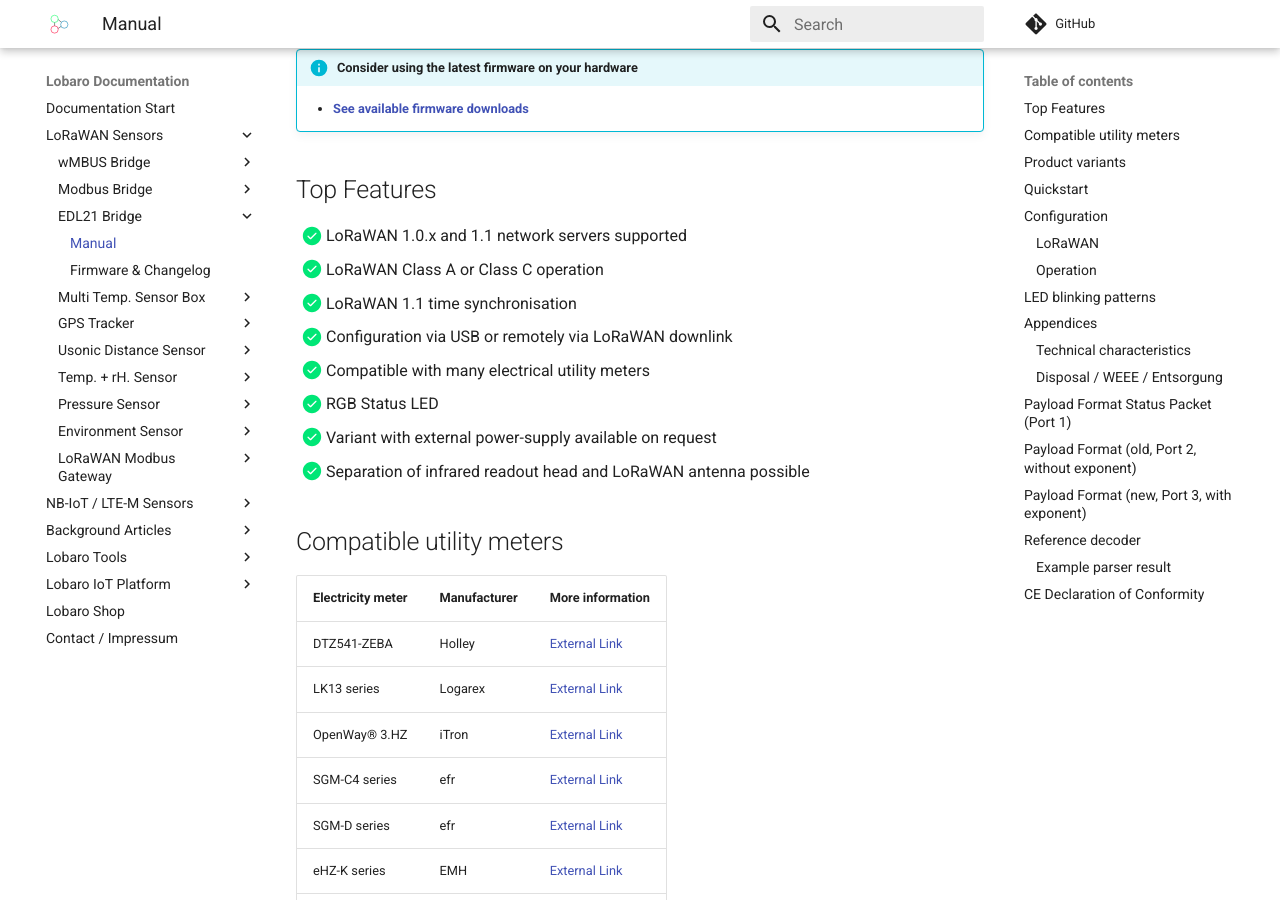
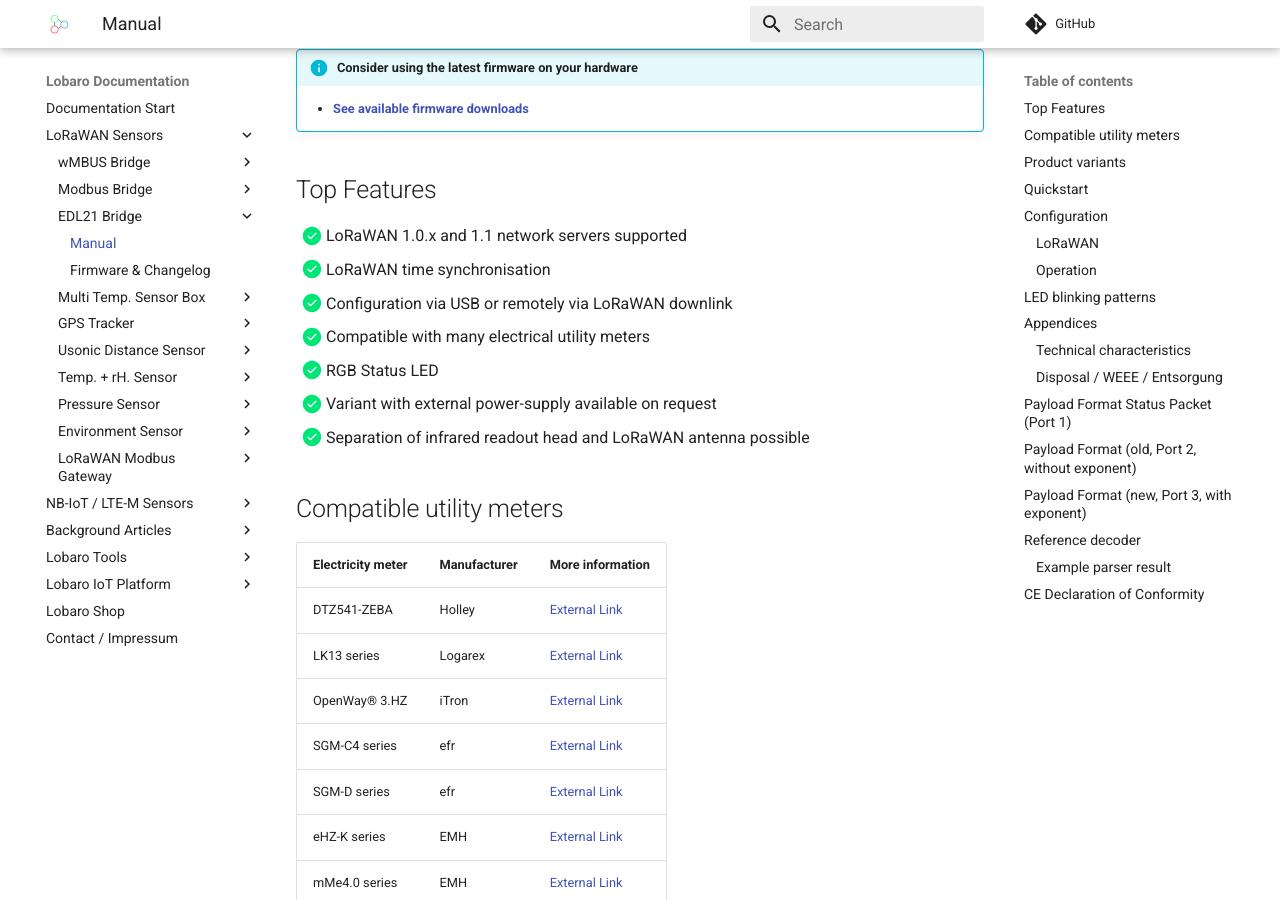
Before and after one commit to Lobaro/docs, an MkDocs documentation site: the page built from docs/lorawan-sensors/edl21-opto-lorawan/index.md, in a window 1280 px wide and 900 px high, scrolled down 805 px. Built offline with MkDocs 1.6.1 and Material for MkDocs 9.7.7, drawn with Linux system fonts in a browser that asks for light colours; a script that is not in the unit is left out; comment, search, counter and statistics services are not loaded.

Commit message:
Remove removed LW-features from feature list

```diff
--- a/docs/lorawan-sensors/edl21-opto-lorawan/index.md
+++ b/docs/lorawan-sensors/edl21-opto-lorawan/index.md
@@ -20,8 +20,7 @@
 
 ## Top Features
 - [X] LoRaWAN 1.0.x and 1.1 network servers supported
-- [X] LoRaWAN Class A or Class C operation
-- [X] LoRaWAN 1.1 time synchronisation
+- [X] LoRaWAN time synchronisation
 - [X] Configuration via USB or remotely via LoRaWAN downlink
 - [X] Compatible with many electrical utility meters
 - [X] RGB Status LED
```
